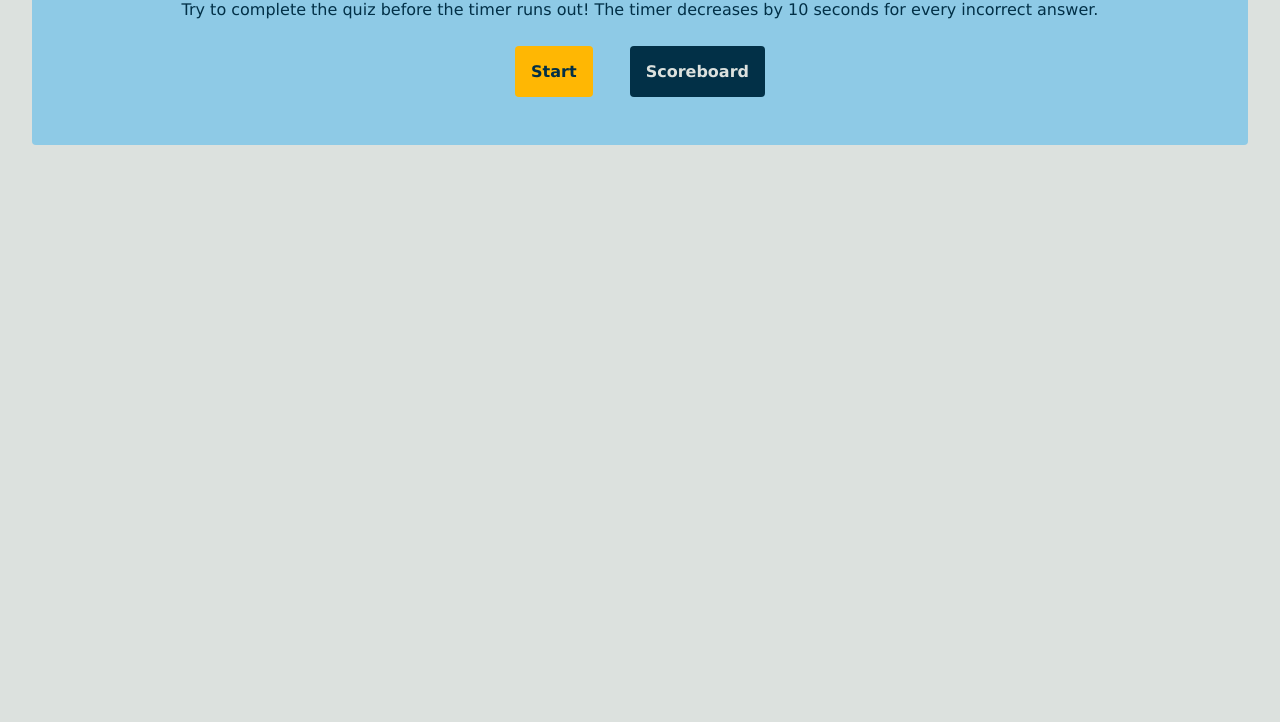
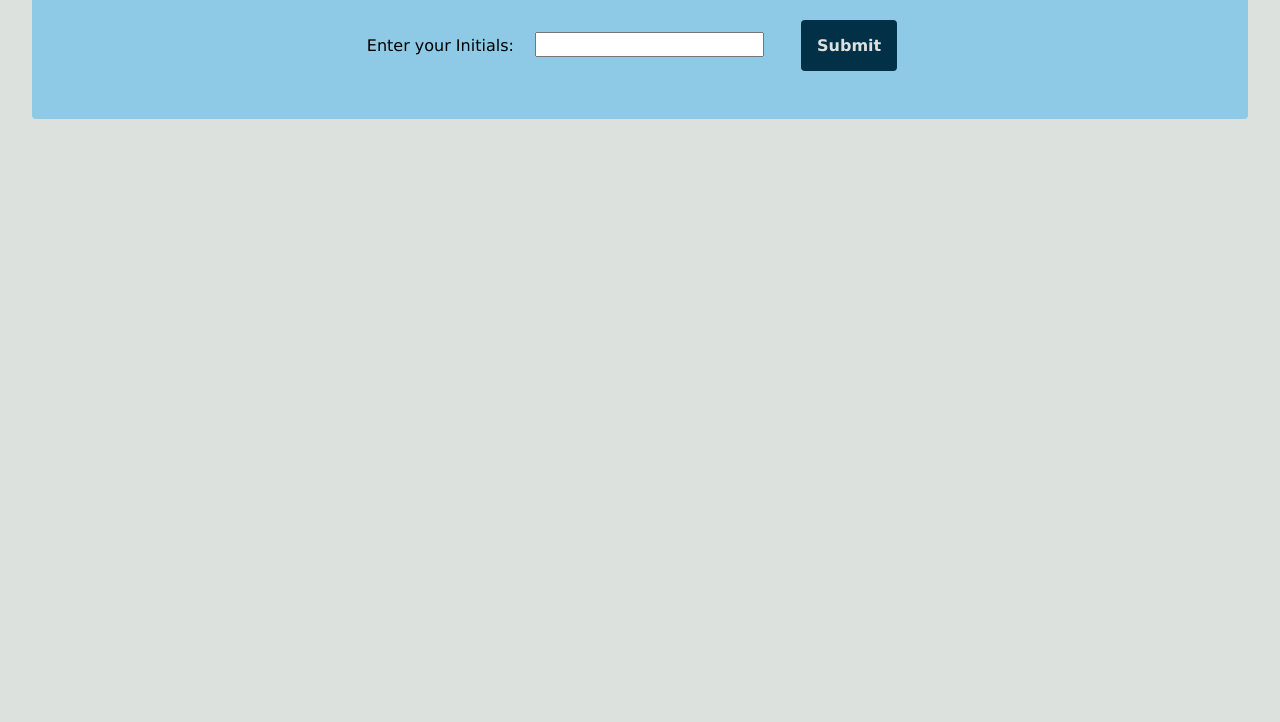
Before and after one commit to mycancel/code-quiz, a plain HTML site: page index.html in a window 1280 px wide. Shown: the part 110-832 px from the top of the page. Drawn offline with Linux system fonts and the light colour scheme.

Commit message:
styled form

```diff
--- a/script.js
+++ b/script.js
@@ -3,7 +3,7 @@ const startScreen = document.querySelector("#beginning");
 const quizScreen = document.querySelector("#quiz");
 const endScreen = document.querySelector("#ending");
 const scoreScreen = document.querySelector("#scoreboard");
-let state = "start";
+let state = "end";
 
 // Buttons switch states
 const startBtn = document.querySelector("#start");
--- a/style.css
+++ b/style.css
@@ -28,7 +28,7 @@ p {
     color: var(--darkblue);
 }
 
-#beginning {
+#beginning, #ending {
     text-align: center;
     margin: 2rem;
     padding: 2rem;
@@ -99,6 +99,11 @@ button:hover {
     border-radius: 4px;
 }
 
+#ending h2, #ending input {
+    margin: 1rem;
+    font-size: large;
+}
+
 @media screen and (max-width: 1040px) {
     #questions button {
         min-width: 75%;
```
